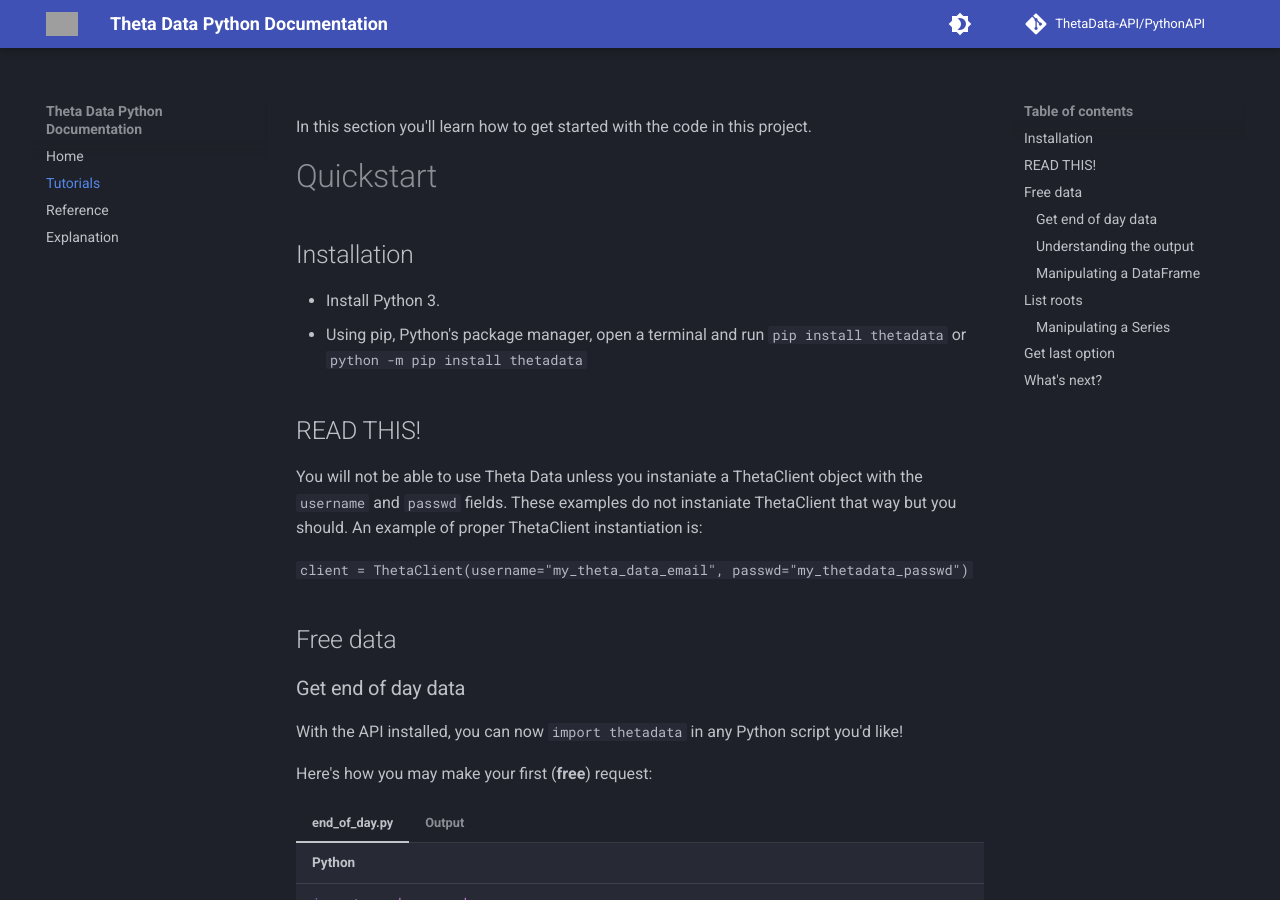
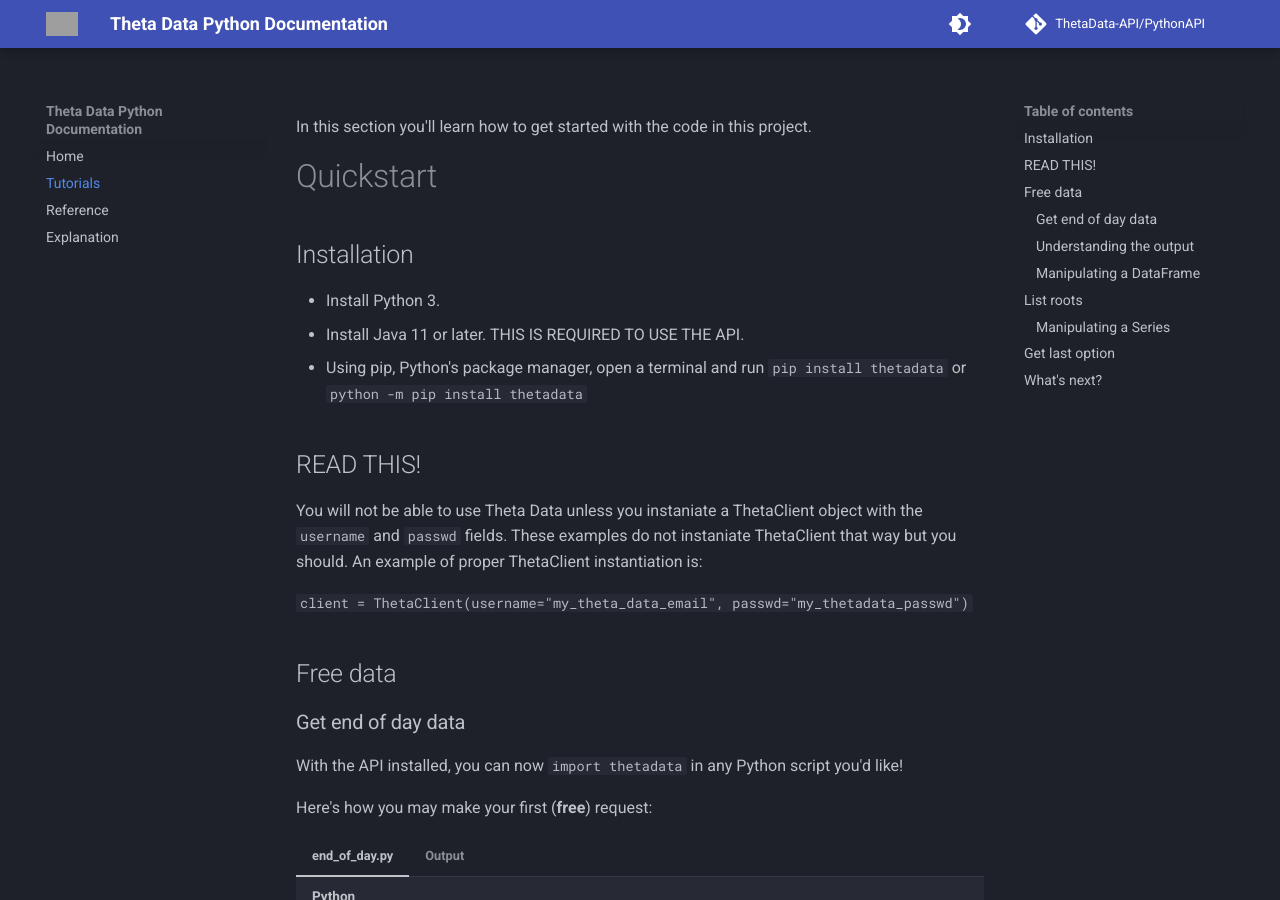
Before and after one commit to ThetaData-API/thetadata-python, an MkDocs documentation site: the page built from docs/tutorials.md, in a window 1280 px wide and 900 px high. Built offline with MkDocs 1.6.1 and Material for MkDocs 9.7.7, drawn with Linux system fonts in a browser that asks for light colours; comment, search, counter and statistics services are not loaded; grey boxes are pictures that could not be loaded.

Commit message:
Update tutorials.md

```diff
--- a/docs/tutorials.md
+++ b/docs/tutorials.md
@@ -5,6 +5,7 @@
 ## Installation
 
 - Install Python 3.
+- Install Java 11 or later. THIS IS REQUIRED TO USE THE API.
 - Using pip, Python's package manager, open a terminal and run
 `pip install thetadata`
 or
```
